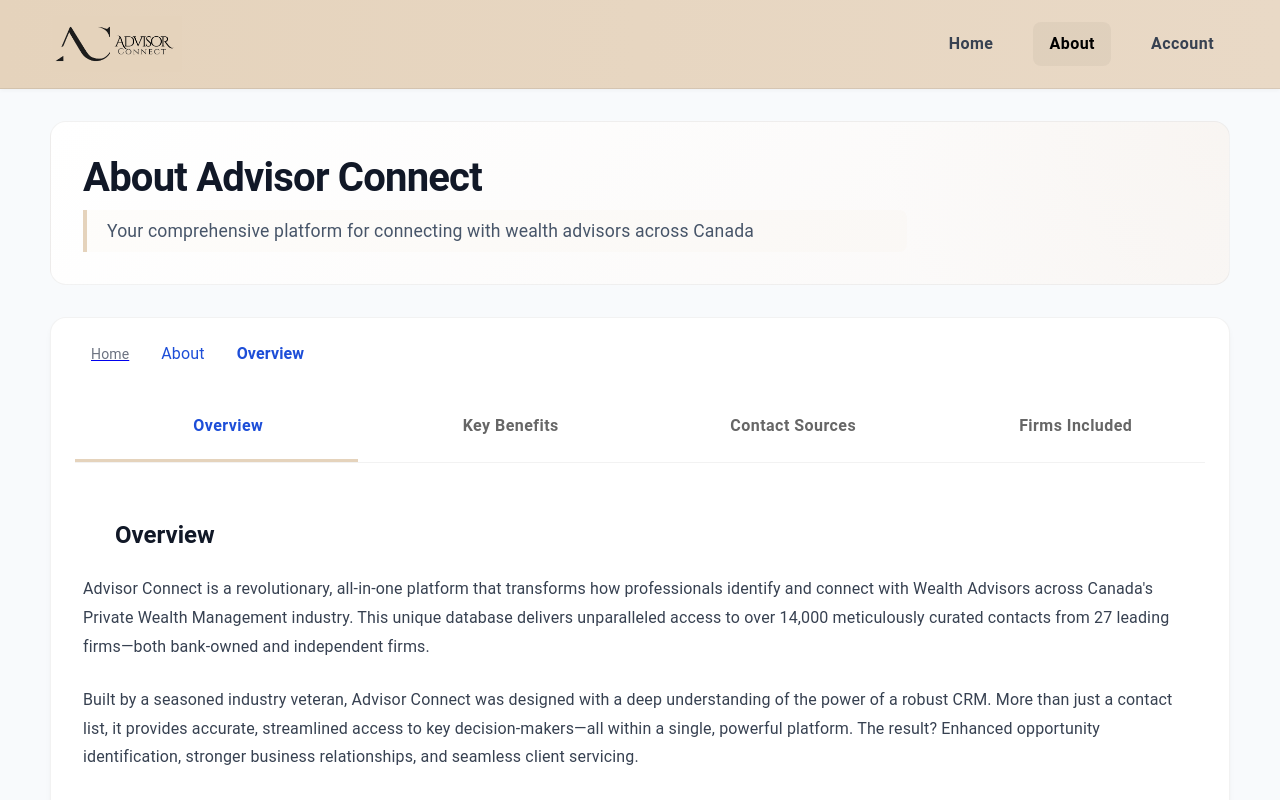
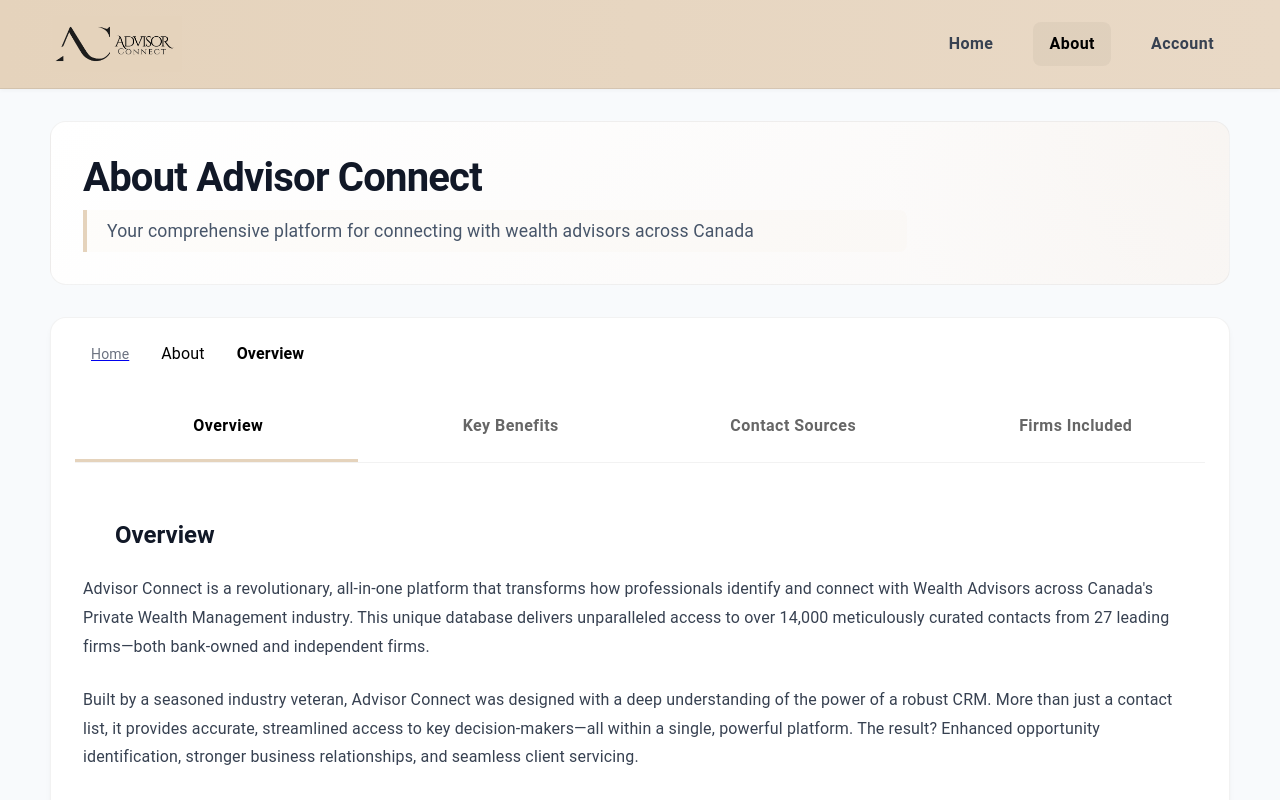
Before and after one commit to advisordev/advisor-connectv2, a Next.js app: page /about in a window 1280 px wide. Shown: the top 800 px of the page. Built offline with nearby package versions, Linux system fonts and the light colour scheme; some icons are missing.

Commit message:
Update AboutNavigation.js

```diff
--- a/src/components/about/AboutNavigation.js
+++ b/src/components/about/AboutNavigation.js
@@ -49,7 +49,7 @@
           sx={{
             display: 'flex',
             alignItems: 'center',
-            color: '#1D4ED8',
+            color: '#000000',
             fontWeight: activeTab === null ? 600 : 400
           }}
         >
@@ -60,7 +60,7 @@
             sx={{
               display: 'flex',
               alignItems: 'center',
-              color: '#1D4ED8',
+              color: '#000000',
               fontWeight: 600
             }}
           >
@@ -92,7 +92,7 @@
             fontSize: '1rem',
             py: 2,
             '&.Mui-selected': {
-              color: '#1D4ED8'
+              color: '#000000'
             }
           }
         }}
```
